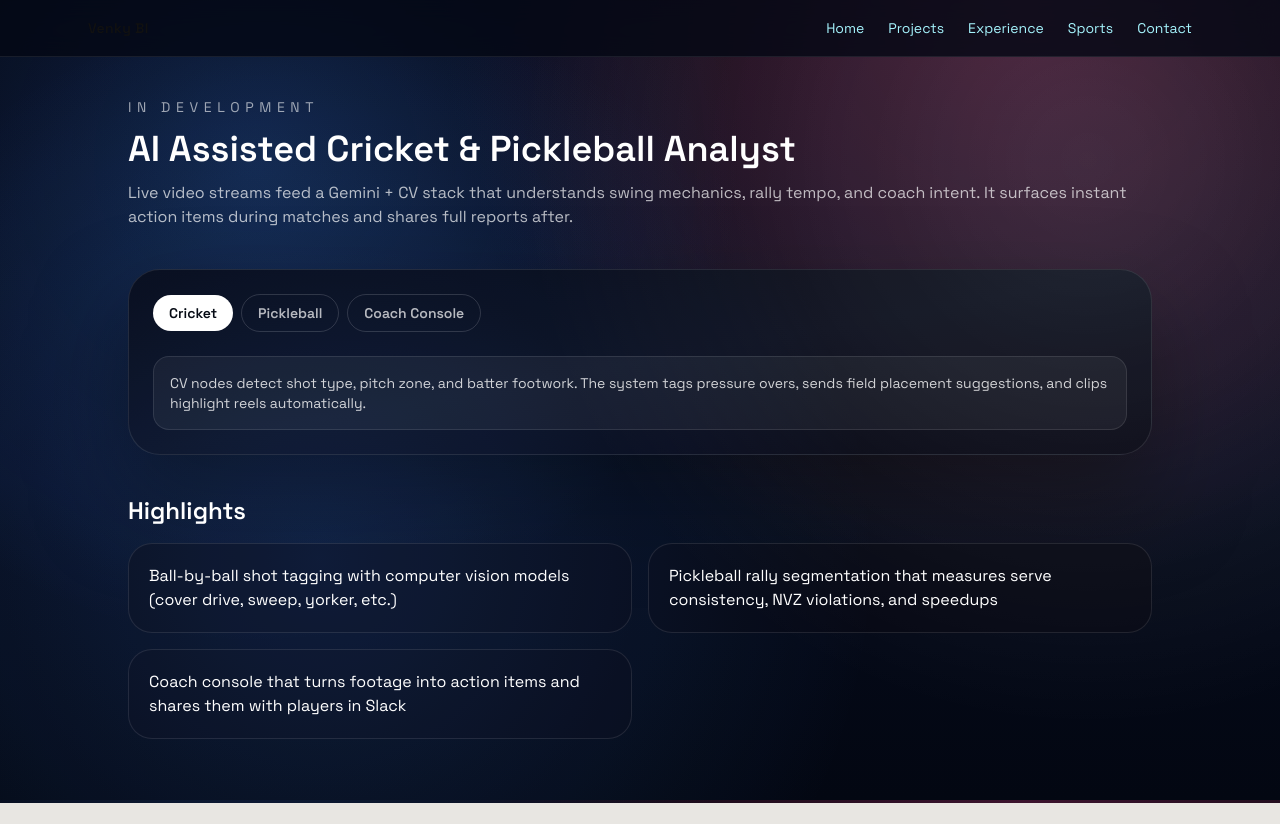
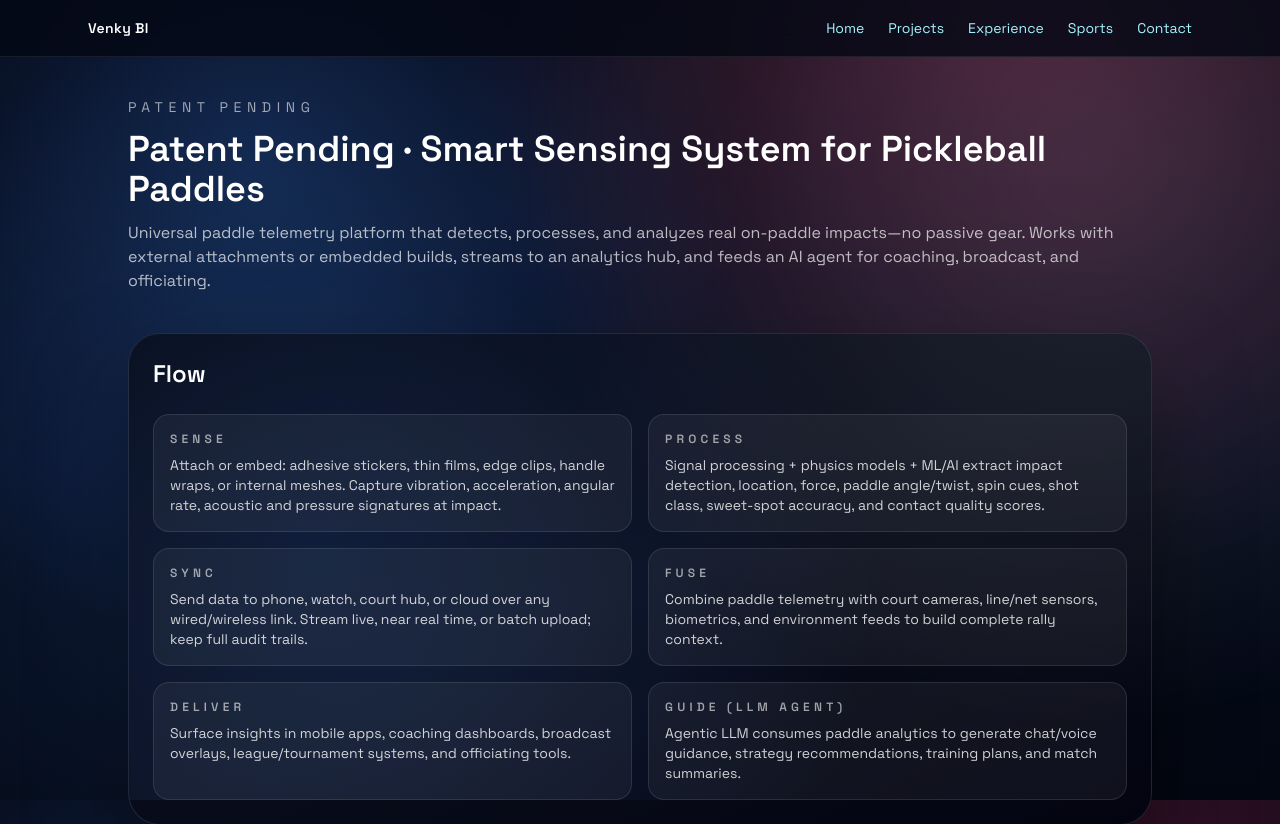
Before and after one commit to vchandrasekaran/venky-portfolio, a Next.js app: page /projects/ai-analyst in a window 1280 px wide. Shown: the top 824 px of the page. Before the commit the page ends 803 px from the top, so only its background shows below. Built offline with nearby package versions, Linux system fonts and the light colour scheme.

Commit message:
content: highlight patent-pending paddle sensing project

```diff
--- a/app/layout.tsx
+++ b/app/layout.tsx
@@ -20,7 +20,7 @@ export const metadata: Metadata = {
 export default function RootLayout({ children }: { children: React.ReactNode }) {
   return (
     <html lang="en">
-      <body className={`${spaceGrotesk.className} bg-brand-bg text-[#111111] antialiased`}>
+      <body className={`${spaceGrotesk.className} antialiased text-white`}>
         <Header />
         <main>{children}</main>
         <HashScroller />
--- a/app/projects/ai-analyst/page.tsx
+++ b/app/projects/ai-analyst/page.tsx
@@ -1,75 +1,75 @@
 "use client";
 
-import { useState } from "react";
-
-const SAMPLE_HIGHLIGHTS = [
-  "Ball-by-ball shot tagging with computer vision models (cover drive, sweep, yorker, etc.)",
-  "Pickleball rally segmentation that measures serve consistency, NVZ violations, and speedups",
-  "Coach console that turns footage into action items and shares them with players in Slack",
+const HIGHLIGHTS = [
+  "Patent-pending sensing for pickleball paddles: external stickers, edge/handle clips, or embedded meshes capture vibration, impact, and orientation.",
+  "Analytics pipeline turns raw signals into impact location, force, spin cues, sweet-spot accuracy, mishit/pop-up detection, and rally summaries.",
+  "Multi-device ecosystem: paddles, court cameras, wearables, and sensors stream to a hub/cloud for coaching, broadcast overlays, and officiating.",
+  "Agentic LLM layer converts paddle telemetry into natural language/voice guidance, strategy prompts, and session reports.",
 ];
 
-const MODES = [
-  { id: "cricket", label: "Cricket" },
-  { id: "pickleball", label: "Pickleball" },
-  { id: "coaching", label: "Coach Console" },
+const FLOW = [
+  {
+    title: "Sense",
+    body:
+      "Attach or embed: adhesive stickers, thin films, edge clips, handle wraps, or internal meshes. Capture vibration, acceleration, angular rate, acoustic and pressure signatures at impact.",
+  },
+  {
+    title: "Process",
+    body:
+      "Signal processing + physics models + ML/AI extract impact detection, location, force, paddle angle/twist, spin cues, shot class, sweet-spot accuracy, and contact quality scores.",
+  },
+  {
+    title: "Sync",
+    body:
+      "Send data to phone, watch, court hub, or cloud over any wired/wireless link. Stream live, near real time, or batch upload; keep full audit trails.",
+  },
+  {
+    title: "Fuse",
+    body:
+      "Combine paddle telemetry with court cameras, line/net sensors, biometrics, and environment feeds to build complete rally context.",
+  },
+  {
+    title: "Deliver",
+    body:
+      "Surface insights in mobile apps, coaching dashboards, broadcast overlays, league/tournament systems, and officiating tools.",
+  },
+  {
+    title: "Guide (LLM Agent)",
+    body:
+      "Agentic LLM consumes paddle analytics to generate chat/voice guidance, strategy recommendations, training plans, and match summaries.",
+  },
 ];
 
 export default function AIAnalystPage() {
-  const [activeMode, setActiveMode] = useState("cricket");
-
   return (
     <div className="mx-auto max-w-5xl space-y-10 pb-16 pt-10 text-white">
       <header className="space-y-3">
-        <p className="text-sm uppercase tracking-[0.4em] text-white/60">In Development</p>
-        <h1 className="text-3xl font-semibold md:text-4xl">AI Assisted Cricket & Pickleball Analyst</h1>
+        <p className="text-sm uppercase tracking-[0.4em] text-white/60">Patent Pending</p>
+        <h1 className="text-3xl font-semibold md:text-4xl">Patent Pending · Smart Sensing System for Pickleball Paddles</h1>
         <p className="text-white/70">
-          Live video streams feed a Gemini + CV stack that understands swing mechanics, rally tempo, and coach intent.
-          It surfaces instant action items during matches and shares full reports after.
+          Universal paddle telemetry platform that detects, processes, and analyzes real on-paddle impacts—no passive gear.
+          Works with external attachments or embedded builds, streams to an analytics hub, and feeds an AI agent for
+          coaching, broadcast, and officiating.
         </p>
       </header>
 
       <section className="rounded-[32px] border border-white/10 bg-gradient-to-br from-[#050712] via-[#080c1a] to-[#040411] p-6 shadow-[0_45px_90px_rgba(0,0,0,0.55)] space-y-6">
-        <div className="flex flex-wrap items-center gap-2">
-          {MODES.map((mode) => (
-            <button
-              key={mode.id}
-              onClick={() => setActiveMode(mode.id)}
-              className={`rounded-full px-4 py-2 text-sm font-semibold ${
-                activeMode === mode.id ? "bg-white text-black" : "border border-white/15 text-white/70"
-              }`}
-            >
-              {mode.label}
-            </button>
+        <h2 className="text-2xl font-semibold">Flow</h2>
+        <div className="grid gap-4 md:grid-cols-2">
+          {FLOW.map((item) => (
+            <div key={item.title} className="rounded-2xl border border-white/10 bg-white/5 p-4 text-sm text-white/80">
+              <p className="text-xs font-semibold uppercase tracking-[0.35em] text-white/60">{item.title}</p>
+              <p className="mt-2">{item.body}</p>
+            </div>
           ))}
-        </div>
-
-        <div className="rounded-2xl border border-white/10 bg-white/5 p-4 text-sm text-white/80">
-          {activeMode === "cricket" && (
-            <p>
-              CV nodes detect shot type, pitch zone, and batter footwork. The system tags pressure overs, sends field
-              placement suggestions, and clips highlight reels automatically.
-            </p>
-          )}
-          {activeMode === "pickleball" && (
-            <p>
-              Rally engine tracks serve consistency, NVZ violations, and dink-to-speedup transitions. Coaches receive
-              instant prompts for stacking, coverage, and tempo.
-            </p>
-          )}
-          {activeMode === "coaching" && (
-            <p>
-              A unified console merges cricket + pickleball feeds, summarizing action items into Slack or Notion. Players
-              see exactly what to change without scrubbing through footage.
-            </p>
-          )}
         </div>
       </section>
 
       <section className="space-y-4">
         <h2 className="text-2xl font-semibold">Highlights</h2>
         <div className="grid gap-4 md:grid-cols-2">
-          {SAMPLE_HIGHLIGHTS.map((highlight) => (
-            <div key={highlight} className="rounded-3xl border border-white/10 bg-[#050713] p-5">
+          {HIGHLIGHTS.map((highlight) => (
+            <div key={highlight} className="rounded-3xl border border-white/10 bg-[#050713] p-5 text-white/80">
               {highlight}
             </div>
           ))}
--- a/app/projects/trucklexa/page.tsx
+++ b/app/projects/trucklexa/page.tsx
@@ -11,28 +11,28 @@ export default function TrucklexaPage() {
   return (
     <div className="mx-auto max-w-3xl py-12 space-y-8">
       <header>
-        <p className="text-sm uppercase tracking-[0.4em] text-gray-400">Active Project</p>
-        <h1 className="mt-2 text-3xl font-semibold text-gray-900">Trucklexa · Alexa Skill for Load Booking</h1>
-        <p className="mt-3 text-gray-600">
+        <p className="text-sm uppercase tracking-[0.4em] text-white/60">Active Project</p>
+        <h1 className="mt-2 text-3xl font-semibold text-white">Trucklexa · Alexa Skill for Load Booking</h1>
+        <p className="mt-3 text-white/70">
           Voice-first broker assistant: speak a load request, Alexa hits Truckstop, Lambdas validate and book, then BI
           dashboards show what happened. Below is the end-to-end flow so you can see where each piece fits.
         </p>
       </header>
 
-      <section className="rounded-2xl border border-gray-200 bg-white p-6 shadow-sm">
-        <h2 className="text-lg font-semibold text-gray-900">Technical Snapshot</h2>
-        <ul className="mt-4 flex flex-wrap gap-2 text-sm text-gray-600">
+      <section className="rounded-2xl border border-white/15 bg-white/5 p-6 shadow-sm">
+        <h2 className="text-lg font-semibold text-white">Technical Snapshot</h2>
+        <ul className="mt-4 flex flex-wrap gap-2 text-sm text-white/80">
           {stack.map((item) => (
-            <li key={item} className="rounded-full border border-gray-200 px-3 py-1 bg-gray-50">
+            <li key={item} className="rounded-full border border-white/20 px-3 py-1 bg-white/10">
               {item}
             </li>
           ))}
         </ul>
       </section>
 
-      <section className="rounded-2xl border border-gray-200 bg-white p-6 shadow-sm">
-        <h2 className="text-lg font-semibold text-gray-900">Flowchart · How Trucklexa runs</h2>
-        <div className="mt-4 grid gap-4 text-sm text-gray-700">
+      <section className="rounded-2xl border border-white/15 bg-white/5 p-6 shadow-sm">
+        <h2 className="text-lg font-semibold text-white">Flowchart · How Trucklexa runs</h2>
+        <div className="mt-4 grid gap-4 text-sm text-white/80">
           <FlowItem
             title="1) Voice intent to Alexa"
             body="Broker says, “Alexa, ask Trucklexa for reefer loads to Dallas.” Alexa Skills Kit parses the utterance into slots (equipment, lane, dates)."
@@ -60,9 +60,9 @@ export default function TrucklexaPage() {
         </div>
       </section>
 
-      <section className="rounded-2xl border border-gray-200 bg-white p-6 shadow-sm">
-        <h2 className="text-lg font-semibold text-gray-900">Why it matters</h2>
-        <ul className="mt-4 list-disc space-y-2 pl-5 text-gray-700">
+      <section className="rounded-2xl border border-white/15 bg-white/5 p-6 shadow-sm">
+        <h2 className="text-lg font-semibold text-white">Why it matters</h2>
+        <ul className="mt-4 list-disc space-y-2 pl-5 text-white/80">
           {highlights.map((item) => (
             <li key={item}>{item}</li>
           ))}
@@ -74,9 +74,9 @@ export default function TrucklexaPage() {
 
 function FlowItem({ title, body }: { title: string; body: string }) {
   return (
-    <div className="rounded-xl border border-gray-200 bg-gray-50/80 p-4 shadow-[0_8px_20px_rgba(0,0,0,0.05)]">
-      <p className="text-xs font-semibold uppercase tracking-[0.25em] text-gray-500">{title}</p>
-      <p className="mt-2 text-gray-700">{body}</p>
+    <div className="rounded-xl border border-white/15 bg-white/5 p-4 shadow-[0_8px_20px_rgba(0,0,0,0.15)]">
+      <p className="text-xs font-semibold uppercase tracking-[0.25em] text-white/60">{title}</p>
+      <p className="mt-2 text-white/80">{body}</p>
     </div>
   );
 }
--- a/components/Header.tsx
+++ b/components/Header.tsx
@@ -12,12 +12,12 @@ export default function Header() {
   return (
     <header className="site-header sticky top-0 z-[1000]">
       <div className="container-max flex h-14 items-center justify-between">
-        <Link href="/" className="text-sm font-semibold tracking-wide text-[#111111]">
+        <Link href="/" className="text-sm font-semibold tracking-wide text-white">
           Venky BI
         </Link>
-        <nav className="hidden gap-6 text-sm text-[#111111] md:flex">
+        <nav className="hidden gap-6 text-sm text-white md:flex">
           {NAV.map((n) => (
-            <Link key={n.href} href={n.href} className="transition-colors hover:text-[#111111]">
+            <Link key={n.href} href={n.href} className="transition-colors hover:text-white/80">
               {n.label}
             </Link>
           ))}
```
Also changed, not shown: data/projects.ts (+8 -8 lines).
